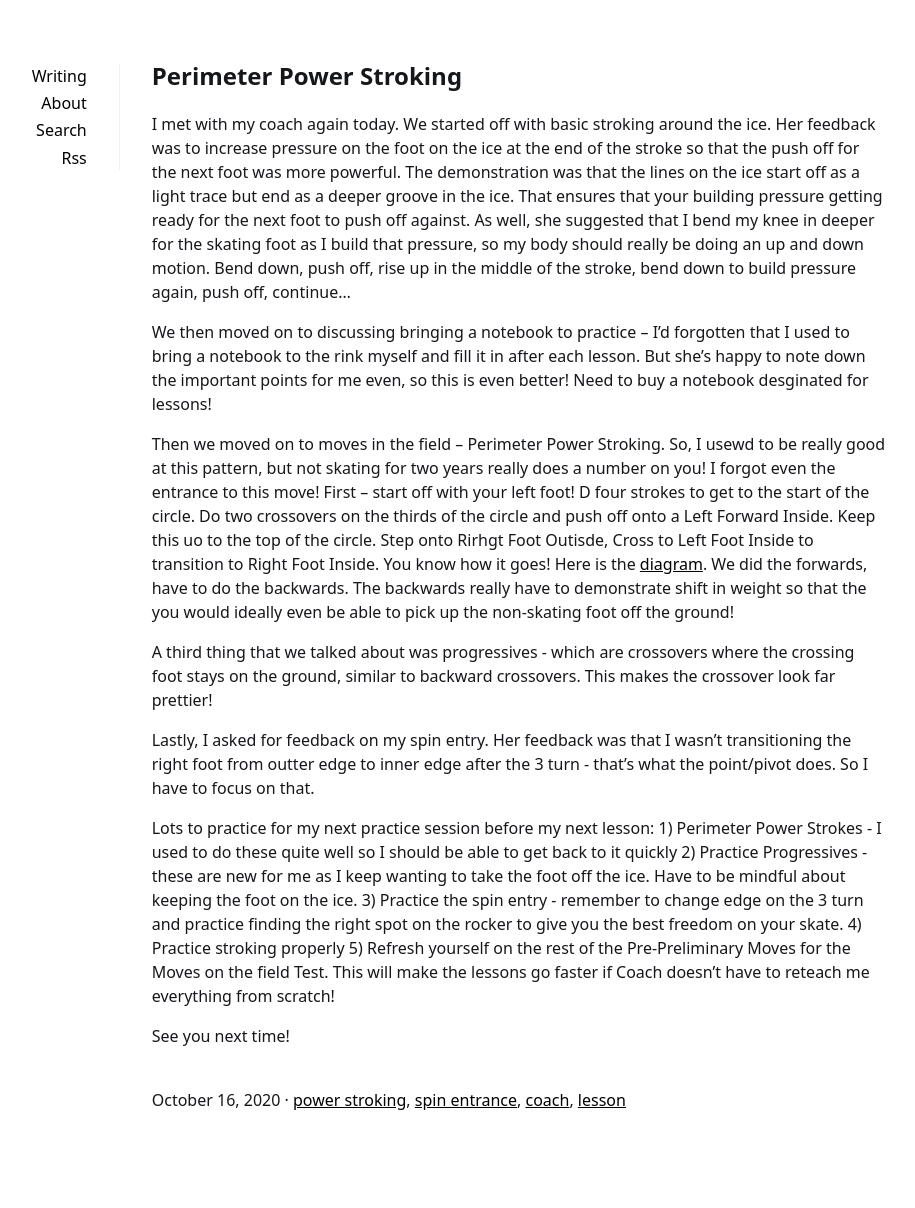
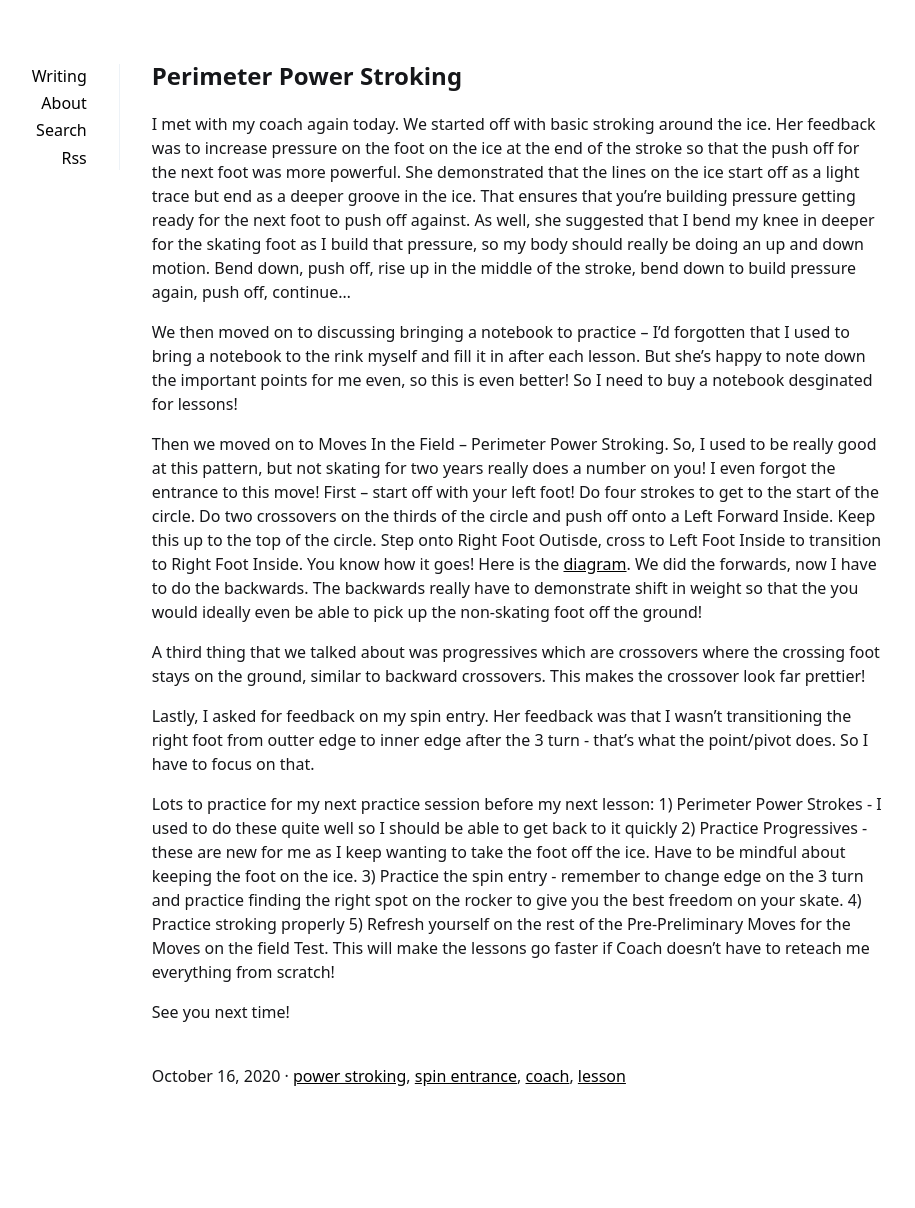
Before and after one commit to ghoshkaj/figure-skating-diary, a Jekyll site: the page built from _posts/2020-10-16-Power-stroking.md, in a window 1280 px wide. Shown: the whole page, without its empty margins (201-1116 px from the left). Built offline with Jekyll 4.4.1, drawn with Linux system fonts in a browser that asks for light colours; after the commit the page ends 1184 px from its top, so only the background shows below that.

Commit message:
Update 2020-10-16-Power-stroking.md

```diff
--- a/_posts/2020-10-16-Power-stroking.md
+++ b/_posts/2020-10-16-Power-stroking.md
@@ -6,13 +6,13 @@ summary:
 tags: [power stroking, spin entrance, coach, lesson]
 ---
 
-I met with my coach again today. We started off with basic stroking around the ice. Her feedback was to increase pressure on the foot on the ice at the end of the stroke so that the push off for the next foot was more powerful. The demonstration was that the lines on the ice start off as a light trace but end as a deeper groove in the ice. That ensures that your building pressure getting ready for the next foot to push off against. As well, she suggested that I bend my knee in deeper for the skating foot as I build that pressure, so my body should really be doing an up and down motion. Bend down, push off, rise up in the middle of the stroke, bend down to build pressure again, push off, continue...
+I met with my coach again today. We started off with basic stroking around the ice. Her feedback was to increase pressure on the foot on the ice at the end of the stroke so that the push off for the next foot was more powerful. She demonstrated that the lines on the ice start off as a light trace but end as a deeper groove in the ice. That ensures that you're building pressure getting ready for the next foot to push off against. As well, she suggested that I bend my knee in deeper for the skating foot as I build that pressure, so my body should really be doing an up and down motion. Bend down, push off, rise up in the middle of the stroke, bend down to build pressure again, push off, continue...
 
-We then moved on to discussing bringing a notebook to practice -- I'd forgotten that I used to bring a notebook to the rink myself and fill it in after each lesson. But she's happy to note down the important points for me even, so this is even better! Need to buy a notebook desginated for lessons!
+We then moved on to discussing bringing a notebook to practice -- I'd forgotten that I used to bring a notebook to the rink myself and fill it in after each lesson. But she's happy to note down the important points for me even, so this is even better! So I need to buy a notebook desginated for lessons!
 
-Then we moved on to moves in the field -- Perimeter Power Stroking. So, I usewd to be really good at this pattern, but not skating for two years really does a number on you! I forgot even the entrance to this move! First -- start off with your left foot! D four strokes to get to the start of the circle. Do two crossovers on the thirds of the circle and push off onto a Left Forward Inside. Keep this uo to the top of the circle. Step onto Rirhgt Foot Outisde, Cross to Left Foot Inside to transition to Right Foot Inside. You know how it goes! Here is the [diagram](http://iceskatingresources.org/PreJuvF&BpowerStroking.pdf). We did the forwards, have to do the backwards. The backwards really have to demonstrate shift in weight so that the you would ideally even be able to pick up the non-skating foot off the ground!
+Then we moved on to Moves In the Field -- Perimeter Power Stroking. So, I used to be really good at this pattern, but not skating for two years really does a number on you! I  even forgot the entrance to this move! First -- start off with your left foot! Do four strokes to get to the start of the circle. Do two crossovers on the thirds of the circle and push off onto a Left Forward Inside. Keep this up to the top of the circle. Step onto Right Foot Outisde, cross to Left Foot Inside to transition to Right Foot Inside. You know how it goes! Here is the [diagram](http://iceskatingresources.org/PreJuvF&BpowerStroking.pdf). We did the forwards, now I  have to do the backwards. The backwards really have to demonstrate shift in weight so that the you would ideally even be able to pick up the non-skating foot off the ground!
 
-A third thing that we talked about was progressives - which are crossovers where the crossing foot stays on the ground, similar to backward crossovers. This makes the crossover look far prettier!
+A third thing that we talked about was progressives which are crossovers where the crossing foot stays on the ground, similar to backward crossovers. This makes the crossover look far prettier!
 
 Lastly, I asked for feedback on my spin entry. Her feedback was that I wasn't transitioning the right foot from outter edge to inner edge after the 3 turn - that's what the point/pivot does. So I have to focus on that.
 
```
